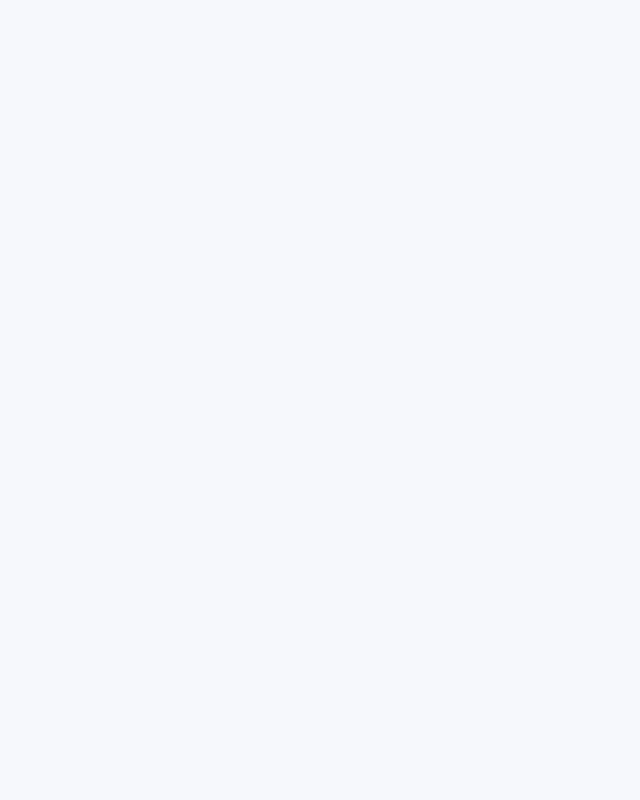
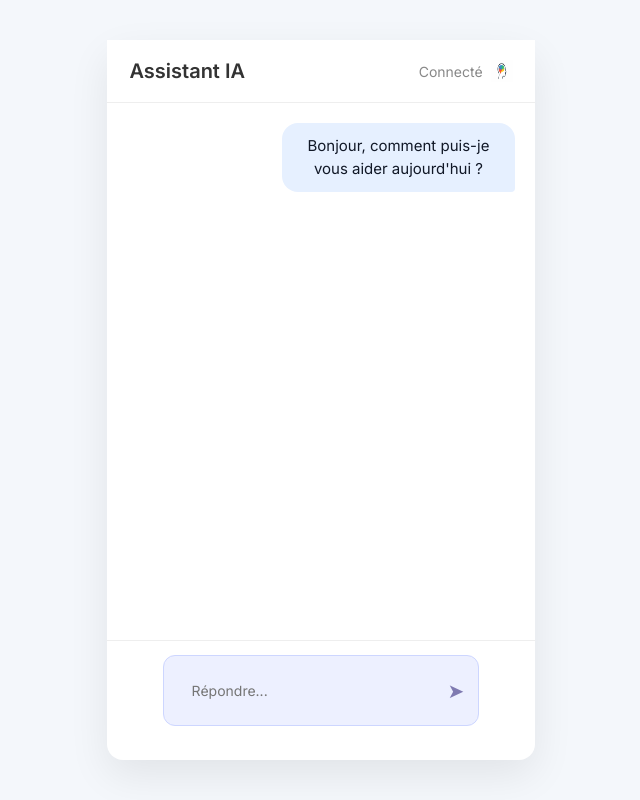
Before and after one commit to Andriantendry/FlexiLearn-Project, a React app in the folder frontend/: page /chat in a window 1280 px wide. Before the commit this address had no page. Shown: the whole page, without its empty margins (319-959 px from the left). Built offline with nearby package versions, Linux system fonts and the light colour scheme; the HTML template or start-up script is replaced by a standard one.

Commit message:
feat:chatting page-first design

```diff
--- a/frontend/src/App.jsx
+++ b/frontend/src/App.jsx
@@ -5,6 +5,7 @@ import SigninPage from "./pages/signin.jsx";
 import Quiz from "./pages/quiz.jsx";
 import Home from "./pages/home.jsx";
 import QuizResult from "./pages/quiz_result.jsx";
+import ChatPage from "./pages/chat.jsx";
 function App() {
   return (
     <Router>
@@ -14,6 +15,7 @@ function App() {
         <Route path="/signin" element={<SigninPage />} />
         <Route path="/quiz" element={<Quiz />} />
         <Route path="/quiz_result" element={<QuizResult />} />
+        <Route path="/chat" element={<ChatPage />} />
       </Routes>
     </Router>
   );
--- /dev/null
+++ b/frontend/src/pages/chat.jsx
@@ -0,0 +1,95 @@
+import "../styles/chat.css";
+import React, { useState, useEffect, useRef } from "react";
+import robot from "../assets/images/logo.png";
+import human from "../assets/images/logo.png";
+
+const botMessages = [
+  "Bonjour, comment puis-je vous aider aujourd'hui ?",
+  "Pouvez-vous me donner plus de détails ?",
+  "Merci ! Voici une dernière question avant recommandation.",
+];
+
+export default function ChatPage() {
+  const [messages, setMessages] = useState([]);
+  const [input, setInput] = useState("");
+
+  const [botIndex, setBotIndex] = useState(0); // quel message bot envoyer
+  const [userCount, setUserCount] = useState(0); // nombre de réponses user
+
+  const chatEndRef = useRef(null);
+
+  useEffect(() => {
+    chatEndRef.current?.scrollIntoView({ behavior: "smooth" });
+  }, [messages]);
+
+  useEffect(() => {
+    setMessages([{ type: "bot", text: botMessages[0] }]);
+    setBotIndex(1);
+  }, []);
+
+  const handleSend = () => {
+    if (!input.trim()) return;
+
+    // message user
+    setMessages((prev) => [...prev, { type: "user", text: input }]);
+    setInput("");
+    setUserCount((prev) => prev + 1);
+
+    // message bot suivant
+    if (botIndex < botMessages.length) {
+      setTimeout(() => {
+        setMessages((prev) => [
+          ...prev,
+          { type: "bot", text: botMessages[botIndex] },
+        ]);
+        setBotIndex((prev) => prev + 1);
+      }, 500);
+    }
+  };
+
+  const handleReco = () => {
+    console.log("Recommandation affichée !");
+  };
+
+  return (
+    <div className="chat-wrapper">
+      <div className="chat-header">
+        <div className="header-title">Assistant IA</div>
+
+        <div className="header-right">
+          <span>Connecté</span>
+          <img src={robot} className="header-icon" />
+        </div>
+      </div>
+
+      <div className="chat-window">
+        {messages.map((msg, i) => (
+          <div key={i} className={`msg-row ${msg.type}`}>
+            {msg.type === "user" && <img src={human} className="avatar" />}
+            <div className={`bubble ${msg.type}`}>{msg.text}</div>
+          </div>
+        ))}
+        <div ref={chatEndRef} />
+      </div>
+
+      <div className="chat-input">
+        {userCount >= 3 ? (
+          <button className="reco-btn" onClick={handleReco}>
+            Voir recommandation
+          </button>
+        ) : (
+          <div className="input-box">
+            <input
+              placeholder="Répondre..."
+              value={input}
+              onChange={(e) => setInput(e.target.value)}
+            />
+            <span className="send-icon" onClick={handleSend}>
+              ➤
+            </span>
+          </div>
+        )}
+      </div>
+    </div>
+  );
+}
--- /dev/null
+++ b/frontend/src/styles/chat.css
@@ -0,0 +1,175 @@
+@import url("https://fonts.googleapis.com/css2?family=Inter:wght@400;600&display=swap");
+
+html,
+body {
+  width: 100%;
+  height: 100%;
+  overflow: hidden;
+}
+
+body {
+  margin: 0;
+  display: flex;
+  justify-content: center;
+  align-items: center;
+  background: #f4f7fb;
+  font-family: "Inter", sans-serif;
+}
+
+.chat-wrapper {
+  width: 100%;
+  max-width: 900px;
+  height: 90vh;
+  background: #ffffff;
+  border-radius: 16px;
+  display: flex;
+  flex-direction: column;
+  box-shadow: 0 15px 40px rgba(0, 0, 0, 0.08);
+}
+
+.chat-header {
+  padding: 16px 22px;
+  display: flex;
+  justify-content: space-between;
+  align-items: center;
+  background: white;
+  border-bottom: 1px solid #eee;
+}
+
+.header-title {
+  font-size: 20px;
+  font-weight: 700;
+  color: #333;
+}
+
+.header-right {
+  display: flex;
+  align-items: center;
+  gap: 8px;
+  font-size: 14px;
+  color: #888;
+}
+
+.header-icon {
+  width: 22px;
+  height: 22px;
+}
+
+.chat-window {
+  flex: 1;
+  padding: 20px;
+  overflow-y: auto;
+}
+
+.msg-row {
+  display: flex;
+  margin-bottom: 14px;
+  align-items: flex-end;
+}
+
+.msg-row.bot {
+  justify-content: flex-end;
+  animation: slideRight 0.4s ease;
+}
+
+.msg-row.user {
+  justify-content: flex-start;
+  animation: slideUp 0.4s ease;
+}
+
+.avatar {
+  width: 32px;
+  height: 32px;
+  margin: 0 8px;
+}
+
+.bubble {
+  max-width: 60%;
+  padding: 12px 16px;
+  border-radius: 16px;
+  font-size: 15px;
+}
+
+.bubble.bot {
+  background: #e6f0ff;
+  border-bottom-right-radius: 4px;
+}
+
+.bubble.user {
+  background: #dff7e7;
+  border-bottom-left-radius: 4px;
+}
+
+.chat-input {
+  padding: 14px;
+  display: flex;
+  justify-content: center;
+  border-top: 1px solid #eee;
+}
+
+.input-box {
+  display: flex;
+  align-items: center;
+  gap: 10px;
+}
+
+.send-icon {
+  cursor: pointer;
+  font-size: 20px;
+  color: #7f7ab1 ;
+}
+
+.chat-input input {
+  width: 260px;
+  padding: 12px 14px;
+  border-radius: 14px;
+  background: transparent;
+  outline: none;
+  font-size: 14px;
+}
+
+.chat-input input:focus {
+  border-color: white;
+  box-shadow: 0 0 0 2px rgba(255, 255, 255, 0.6);
+}
+
+.chat-input button {
+  padding: 12px 20px;
+  background: #5f9cff;
+  border: none;
+  border-radius: 10px;
+  color: white;
+  cursor: pointer;
+}
+
+.reco-btn {
+  padding: 12px 28px;
+  background: #7f7ab1 !important;
+  border: none;
+  border-radius: 14px;
+  color: white;
+  font-size: 15px;
+  cursor: pointer;
+}
+
+@keyframes slideRight {
+  from {
+    transform: translateX(80px);
+    opacity: 0;
+  }
+  to {
+    transform: translateX(0);
+    opacity: 1;
+  }
+}
+
+@keyframes slideUp {
+  from {
+    transform: translateY(40px);
+    opacity: 0;
+  }
+  to {
+    transform: translateY(0);
+    opacity: 1;
+  }
+}
```
Also changed, not shown: 1 other file (tests, documents, lock files or other folders).
